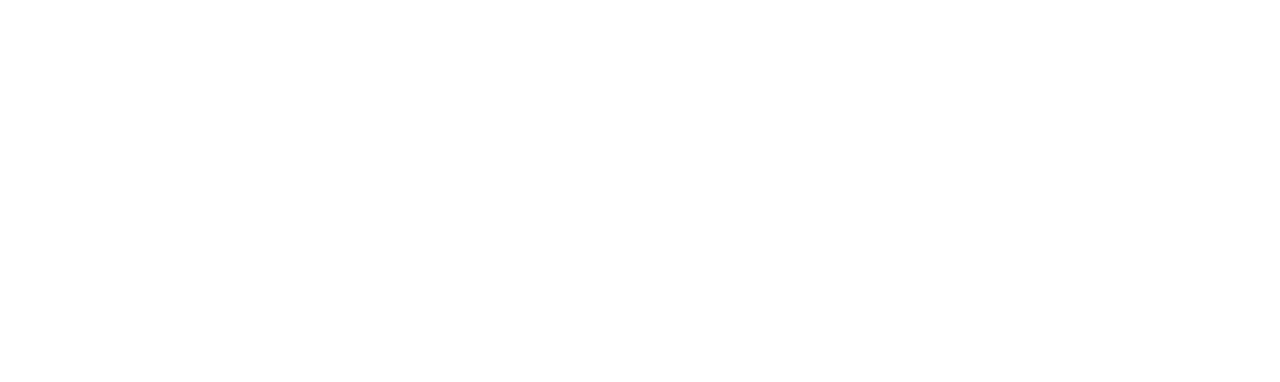
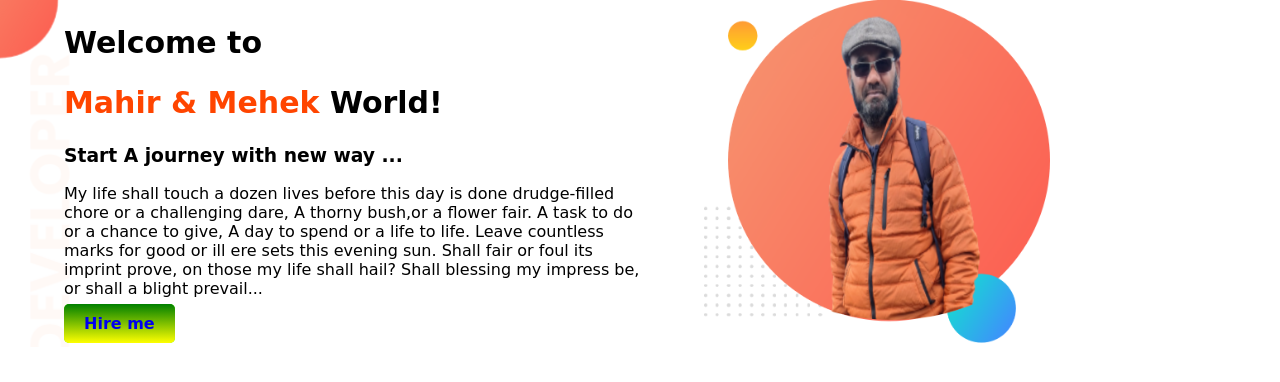
Before and after one commit to Mehek17/developer-portfoglio, a plain HTML site: page index.html in a window 1280 px wide. Drawn offline with Linux system fonts and the light colour scheme; a web font is replaced by a local one.

Commit message:
top-banner

```diff
--- a/index.html
+++ b/index.html
@@ -4,11 +4,33 @@
     <meta charset="UTF-8">
     <meta http-equiv="X-UA-Compatible" content="IE=edge">
     <meta name="viewport" content="width=device-width, initial-scale=1.0">
-    <title>AL Basar Portfoglio</title>
+    <title>Al Basar Portfoglio</title>
+    <link rel="preconnect" href="https://fonts.googleapis.com">
+    <link rel="preconnect" href="https://fonts.gstatic.com" crossorigin>
+    <link href="https://fonts.googleapis.com/css2?family=Luxurious+Roman&display=swap" rel="stylesheet">
     <link rel="stylesheet" href="style.css">
 
 </head>
 <body>
+    <section class="top-banner">
+        <div class="half-width">
+            <h1>Welcome to </h1>
+            <h1 ><span class="orange-color">Mahir & Mehek</span> World!</h1>
+            <h3>Start A journey with new way ...</h3>
+            <p>My life shall touch a dozen lives before this day is done  drudge-filled chore or a challenging dare,
+                A thorny bush,or a flower fair.
+                A task to do or a chance to give,
+                A day to spend or a life to life.
+                Leave countless marks for good or ill ere sets this evening sun.
+                Shall fair or foul its imprint prove, on those my life shall hail?
+                Shall blessing my impress be, or shall a blight prevail...</p>
+            <a class="link-button"target="-blank" href="https://www.linkedin.com/company/programminghero/">Hire me</a>
 
+        </div>
+            <div class="half-width">
+                <img src="images/albasar.png" alt="">
+
+            </div>
+    </section>
 </body>
 </html>
--- a/style.css
+++ b/style.css
@@ -0,0 +1,33 @@
+body{
+    font-family: 'Luxurious Roman', cursive;
+    margin: 0;
+}
+h1{
+    font-size: 30px;
+    }
+    .orange-color{
+        color: orangered;
+    }
+    section{
+        display: flex;
+    }
+    .half-width{
+        width: 50%;
+        padding-left: 5%;
+    }
+    .half-width img{
+        width: 60%;
+    }
+    .link-button{
+        text-decoration: none;
+        background-color: rgb(94, 255, 0);
+        background-image: linear-gradient(green, yellow);
+        font-weight: 700;
+        padding: 10px 20px;
+        border-radius: 5px;
+
+    }
+    .top-banner{
+        background-image: url(images/top-banner.png);
+        background-repeat: no-repeat;
+    }
```
Also changed, not shown: images/albasar.png (added), images/dream-bg.png (added), images/exp-bg.png (added), images/jhankar.png (added), images/jhankar2.png (added), images/my-bg.png (added), images/my-bg2.png (added), images/top-banner.png (added), 7 other files.
